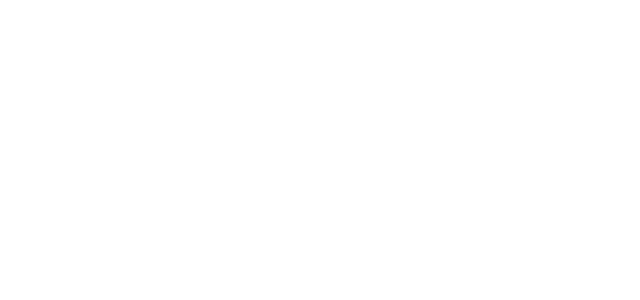
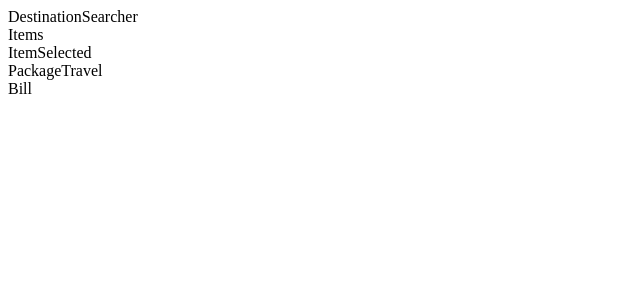
Before and after one commit to bperezgo/package-travel, a React app: page / in a window 1280 px wide. Before the commit this address had no page. Shown: the top 300 px of the page, without its empty margins (0-640 px from the left). Built offline with nearby package versions, Linux system fonts and the light colour scheme.

Commit message:
feat: routing configuration

```diff
--- a/package.json
+++ b/package.json
@@ -18,7 +18,7 @@
     "react-hot-loader": "^4.13.0",
     "react-router": "^6.3.0",
     "react-router-config": "^5.1.1",
-    "react-router-dom": "^6.3.0",
+    "react-router-dom": "5",
     "webpack-dev-middleware": "^5.3.1",
     "webpack-hot-middleware": "^2.25.1"
   },
@@ -26,9 +26,12 @@
     "@babel/core": "^7.13.1",
     "@babel/preset-env": "^7.13.5",
     "@babel/preset-react": "^7.12.13",
+    "@types/jest": "^27.4.1",
+    "@types/node": "^17.0.23",
     "@types/react": "^18.0.1",
     "@types/react-dom": "^18.0.0",
     "@types/react-router-config": "^5.0.6",
+    "@types/react-router-dom": "^5.3.3",
     "@types/reflect-metadata": "^0.1.0",
     "babel-loader": "^8.2.2",
     "clean-webpack-plugin": "^3.0.0",
@@ -43,6 +46,7 @@
     "eslint-plugin-react": "^7.29.4",
     "html-loader": "^2.1.1",
     "html-webpack-plugin": "^5.2.0",
+    "jest": "^27.5.1",
     "mini-css-extract-plugin": "^1.3.9",
     "prettier": "^2.6.2",
     "sass": "^1.32.8",
--- a/src/index.tsx
+++ b/src/index.tsx
@@ -1,5 +1,9 @@
-import React from "react";
-import ReactDOM from "react-dom";
-import { App } from "./routes/App";
+import React from 'react';
+import { createRoot } from 'react-dom/client';
+import { App } from './routes/App';
 
-ReactDOM.render(<App />, document.getElementById('app'));
+const container = document.getElementById('app');
+if (container) {
+  const root = createRoot(container);
+  root.render(<App />);
+}
--- a/src/pages/PackageTravel.tsx
+++ /dev/null
@@ -1,5 +0,0 @@
-import React from 'react';
-
-export function PackageTravel() {
-  return <div>PackageTravel</div>;
-}
--- /dev/null
+++ b/src/pages/PackageTravelPage.tsx
@@ -0,0 +1,22 @@
+import React, { Fragment } from 'react';
+import { PackageTravel } from '../PackageTravel';
+import { Bill } from '../Bill';
+import { Items } from '../Items';
+import { ItemSelected } from '../ItemSelected';
+import { DestinationSearcher } from '../DestinationSearcher';
+
+type PackageTravelPageProps = {};
+
+export const PackageTravelPage: React.FC = ({}: PackageTravelPageProps) => {
+  return (
+    <Fragment>
+      <DestinationSearcher />
+      <Items />
+      <ItemSelected />
+      <section>
+        <PackageTravel />
+        <Bill />
+      </section>
+    </Fragment>
+  );
+};
--- a/src/routes/App.tsx
+++ b/src/routes/App.tsx
@@ -1,5 +1,5 @@
 import React from 'react';
-import { Routes, Route, BrowserRouter } from 'react-router-dom';
+import { Switch, Route, BrowserRouter } from 'react-router-dom';
 import routesConfig from './config';
 import { hot } from 'react-hot-loader/root';
 import { Layout } from '../Layout';
@@ -7,11 +7,11 @@
 export const App = hot(() => (
   <BrowserRouter>
     <Layout>
-      <Routes>
+      <Switch>
         {routesConfig.map((routeProps) => (
           <Route {...routeProps} />
         ))}
-      </Routes>
+      </Switch>
     </Layout>
   </BrowserRouter>
 ));
--- a/src/routes/config.ts
+++ b/src/routes/config.ts
@@ -1,5 +1,13 @@
 import { RouteConfig } from 'react-router-config';
+import { PackageTravelPage } from '../pages/PackageTravelPage';
 
-const routesConfig: RouteConfig[] = [];
+const routesConfig: RouteConfig[] = [
+  {
+    key: 1,
+    path: '/',
+    exact: true,
+    component: PackageTravelPage,
+  },
+];
 
 export default routesConfig;
--- a/tsconfig.json
+++ b/tsconfig.json
@@ -2,7 +2,6 @@
   "compilerOptions": {
     "outDir": "dist",
     "target": "es2020",
-    // "typeRoots": ["./src/types", "node_modules/types"],
     "module": "commonjs",
     "jsx": "react",
     "noImplicitAny": true,
@@ -18,11 +17,7 @@
       "*": ["./node_modules/@types/*", "*"]
     },
     "types": ["reflect-metadata", "node"],
-    // Ensure that .d.ts files are created by tsc, but not .js files
     "declaration": true
-    // "emitDeclarationOnly": true
-    // Ensure that Babel can safely transpile files in the TypeScript project
-    // "isolatedModules": true
   },
   "include": [
     "src/**/*.tsx",
```
Also changed, not shown: src/PackageTravel/config.ts (added), src/PackageTravel/data.ts (added), src/PackageTravel/model.ts (added), src/PackageTravel/useCases.ts (added), 1 other file (tests, documents, lock files or other folders).
